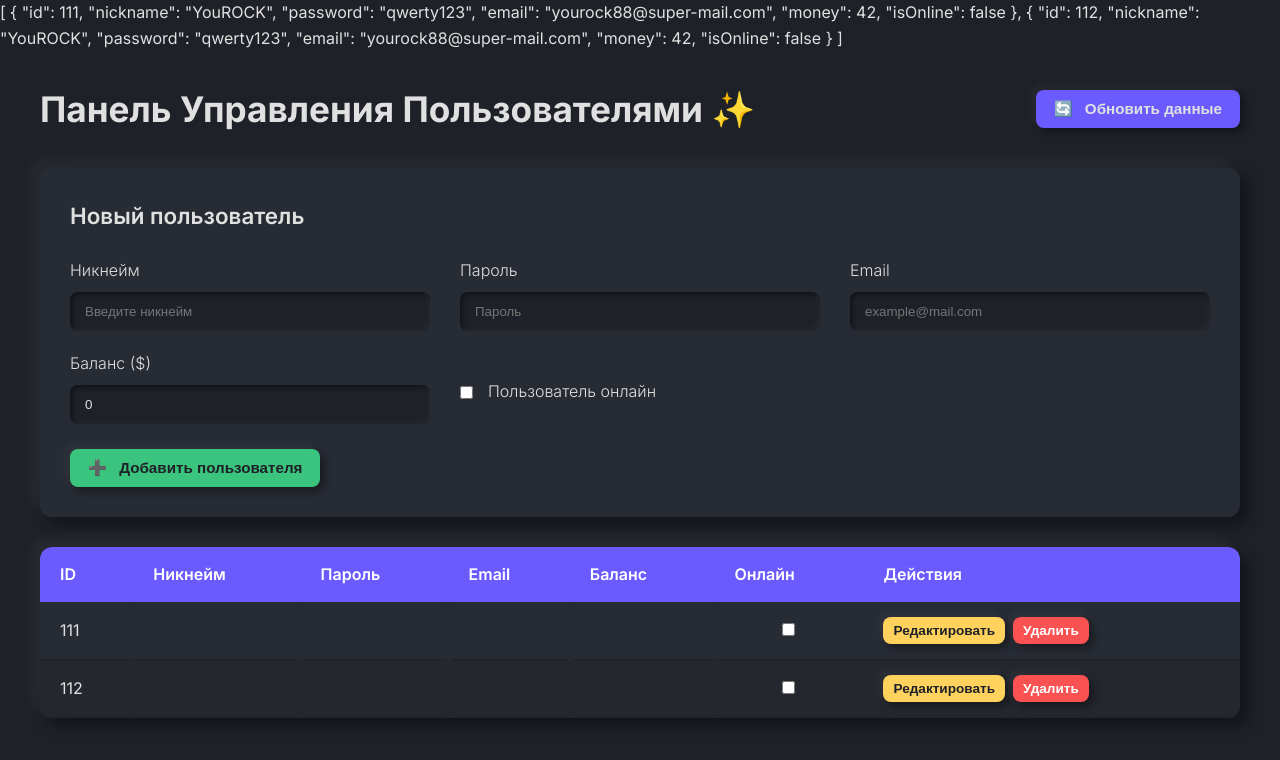
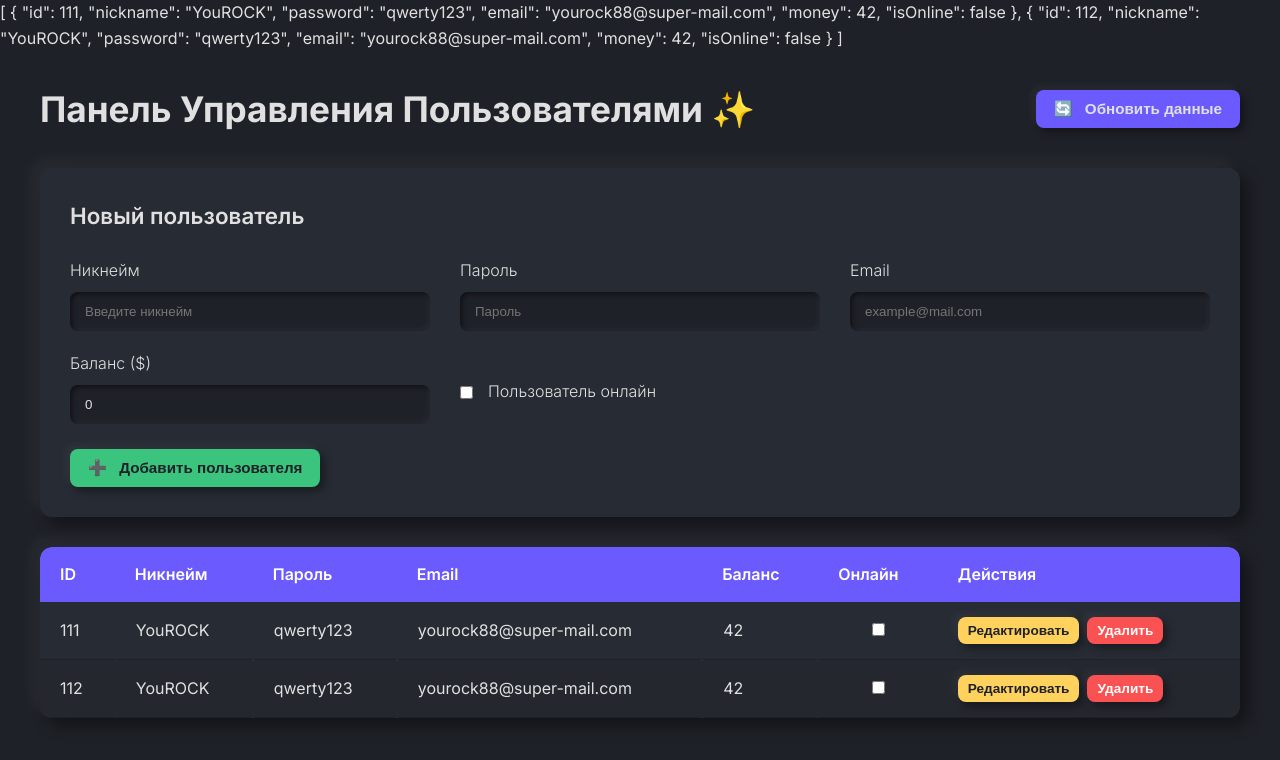
Before and after one commit to yourock1988/app-things, a Vue app in the folder apps/frontend/: page / in a window 1280 px wide. Shown: the top 760 px of the page. Built offline with nearby package versions, Linux system fonts and the light colour scheme.

Commit message:
Implemented: logic at component UsersItem

```diff
--- a/apps/frontend/src/components/users-widget/UsersItem.vue
+++ b/apps/frontend/src/components/users-widget/UsersItem.vue
@@ -7,20 +7,43 @@ export default {
   components: { EditableCellText, EditableCellCheckbox, EditableCellButtons },
 
   props: ['user'],
+
+  emits: ['user-edited'],
+
+  data() {
+    return {
+      localUser: { ...this.user },
+    }
+  },
+
+  watch: {
+    user(val, oldVal) {
+      this.localUser = val
+    },
+  },
+
+  methods: {
+    handleDelete(user) {
+      console.log('DELETE', user)
+    },
+  },
 }
 </script>
 
 <template>
   <tr>
-    <td data-label="id">{{ user.id }}</td>
+    <td data-label="id">{{ localUser.id }}</td>
 
-    <EditableCellText caption="nickname" :user />
-    <EditableCellText caption="password" :user />
-    <EditableCellText caption="email" :user />
-    <EditableCellText caption="money" :user />
+    <EditableCellText v-model="localUser.nickname" caption="nickname" />
+    <EditableCellText v-model="localUser.password" caption="password" />
+    <EditableCellText v-model="localUser.email" caption="email" />
+    <EditableCellText v-model="localUser.money" caption="money" />
 
-    <EditableCellCheckbox caption="isOnline" :user />
+    <EditableCellCheckbox v-model="localUser.isOnline" caption="isOnline" />
 
-    <EditableCellButtons />
+    <EditableCellButtons
+      @edit="$emit('user-edited', { ...localUser })"
+      @delete="handleDelete"
+    />
   </tr>
 </template>
```
